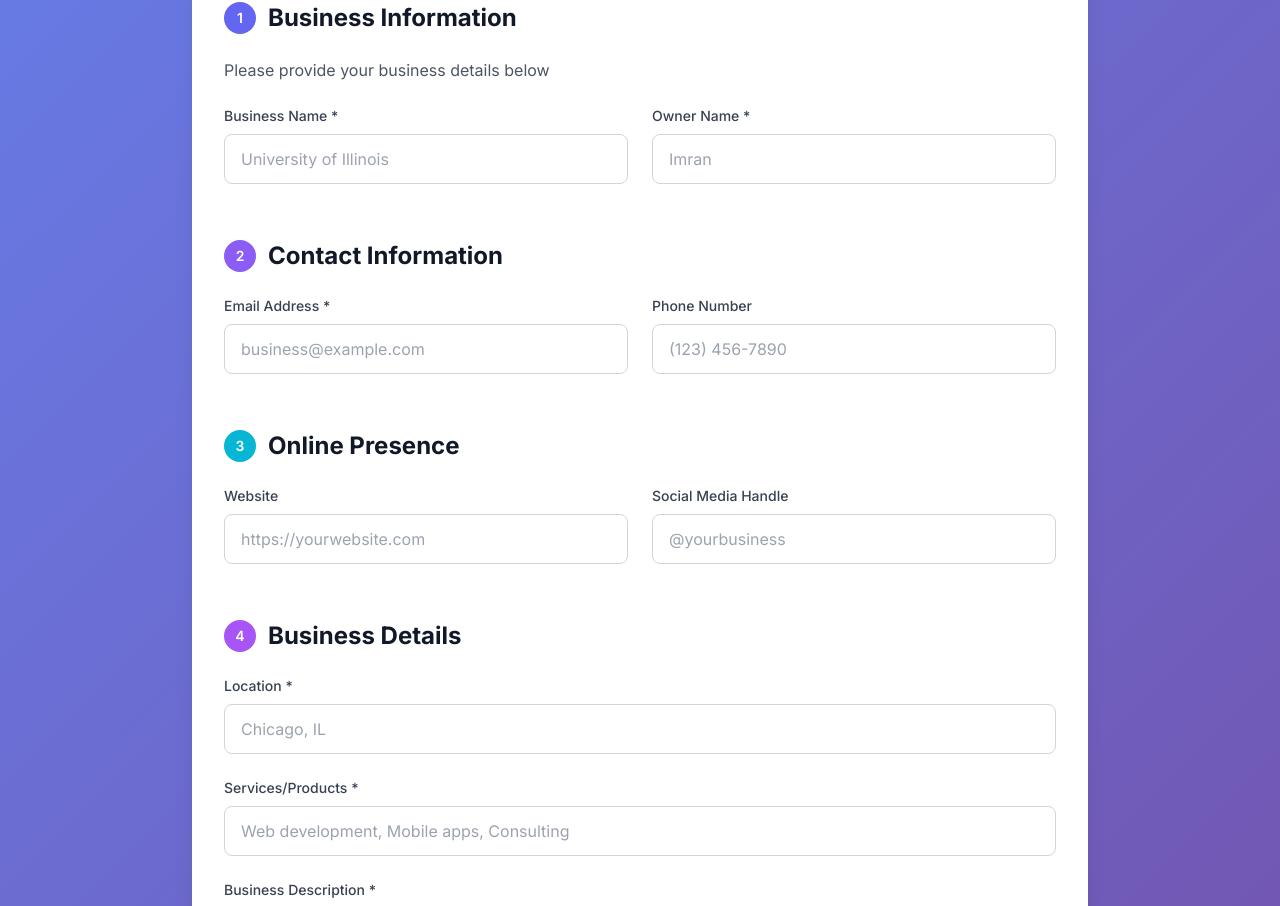
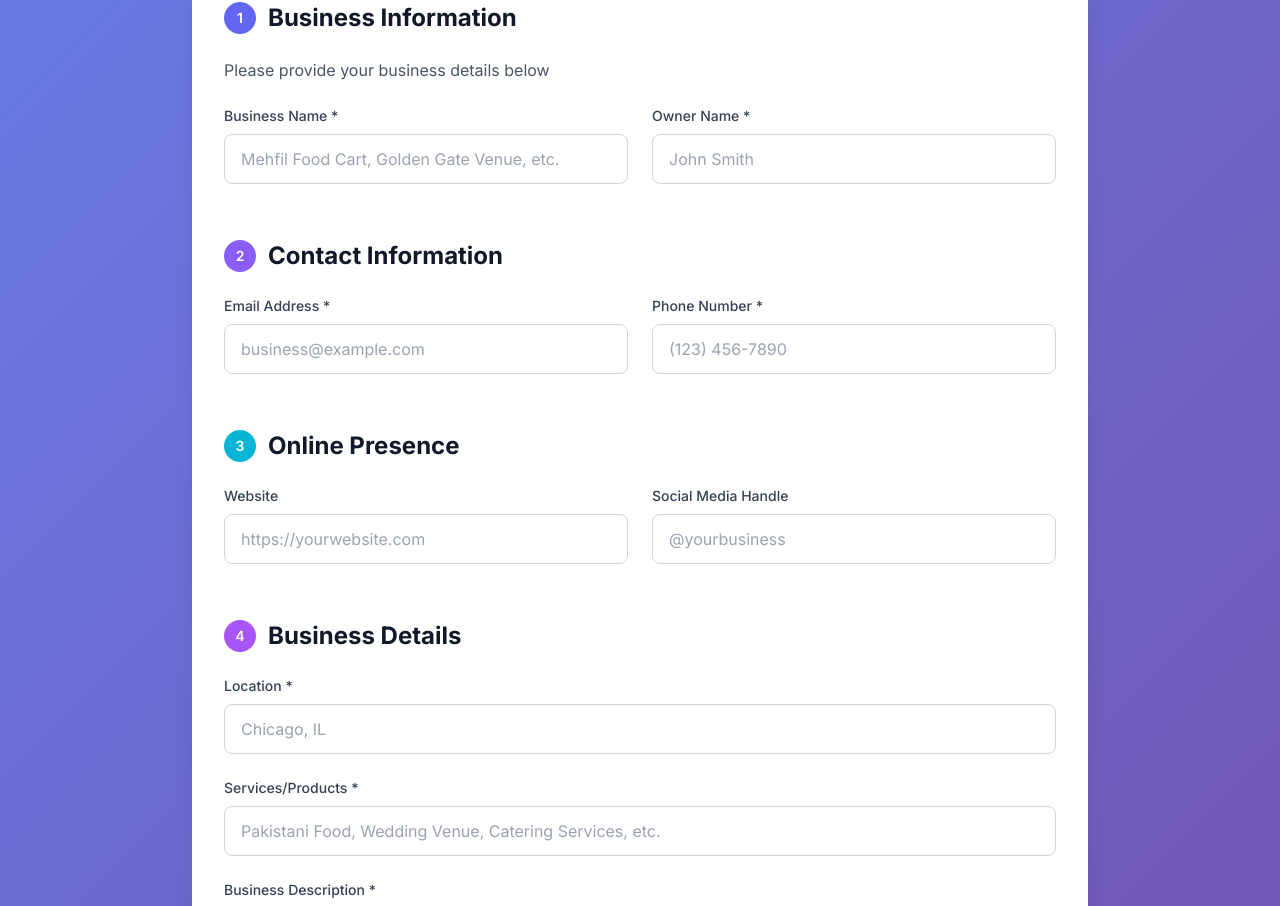
Before and after one commit to ImranK1130/VendorShoutout, a Next.js app: page / in a window 1280 px wide. Shown: the part 274-1180 px from the top of the page. Built offline with nearby package versions, Linux system fonts and the light colour scheme.

Commit message:
form complete

```diff
--- a/app/api/submit-vendor/route.ts
+++ b/app/api/submit-vendor/route.ts
@@ -30,7 +30,7 @@ export async function POST(request: NextRequest) {
     }
 
     // Validate required fields
-    const requiredFields = ['businessName', 'ownerName', 'email', 'location', 'services', 'description']
+    const requiredFields = ['businessName', 'ownerName', 'email', 'phone', 'location', 'services', 'description']
     for (const field of requiredFields) {
       if (!vendorData[field as keyof typeof vendorData]) {
         return NextResponse.json(
--- a/app/page.tsx
+++ b/app/page.tsx
@@ -43,6 +43,7 @@ export default function VendorShoutoutForm() {
     if (!formData.ownerName.trim()) newErrors.ownerName = 'Owner name is required'
     if (!formData.email.trim()) newErrors.email = 'Email is required'
     else if (!/\S+@\S+\.\S+/.test(formData.email)) newErrors.email = 'Invalid email format'
+    if (!formData.phone.trim()) newErrors.phone = 'Phone number is required'
     if (!formData.location.trim()) newErrors.location = 'Location is required'
     if (!formData.services.trim()) newErrors.services = 'Services/Products is required'
     if (!formData.description.trim()) newErrors.description = 'Business description is required'
@@ -233,7 +234,7 @@ export default function VendorShoutoutForm() {
                     value={formData.businessName}
                     onChange={handleInputChange}
                     className={`form-input ${errors.businessName ? 'border-red-500' : ''}`}
-                    placeholder="University of Illinois"
+                    placeholder="Mehfil Food Cart, Golden Gate Venue, etc."
                   />
                   {errors.businessName && <p className="text-red-500 text-sm mt-1">{errors.businessName}</p>}
                 </div>
@@ -246,7 +247,7 @@ export default function VendorShoutoutForm() {
                     value={formData.ownerName}
                     onChange={handleInputChange}
                     className={`form-input ${errors.ownerName ? 'border-red-500' : ''}`}
-                    placeholder="Imran"
+                    placeholder="John Smith"
                   />
                   {errors.ownerName && <p className="text-red-500 text-sm mt-1">{errors.ownerName}</p>}
                 </div>
@@ -275,15 +276,16 @@ export default function VendorShoutoutForm() {
                 </div>
 
                 <div className="form-group">
-                  <label className="form-label">Phone Number</label>
+                  <label className="form-label">Phone Number *</label>
                   <input
                     type="tel"
                     name="phone"
                     value={formData.phone}
                     onChange={handleInputChange}
-                    className="form-input"
+                    className={`form-input ${errors.phone ? 'border-red-500' : ''}`}
                     placeholder="(123) 456-7890"
                   />
+                  {errors.phone && <p className="text-red-500 text-sm mt-1">{errors.phone}</p>}
                 </div>
               </div>
             </div>
@@ -351,7 +353,7 @@ export default function VendorShoutoutForm() {
                     value={formData.services}
                     onChange={handleInputChange}
                     className={`form-input ${errors.services ? 'border-red-500' : ''}`}
-                    placeholder="Web development, Mobile apps, Consulting"
+                    placeholder="Pakistani Food, Wedding Venue, Catering Services, etc."
                   />
                   {errors.services && <p className="text-red-500 text-sm mt-1">{errors.services}</p>}
                 </div>
```
